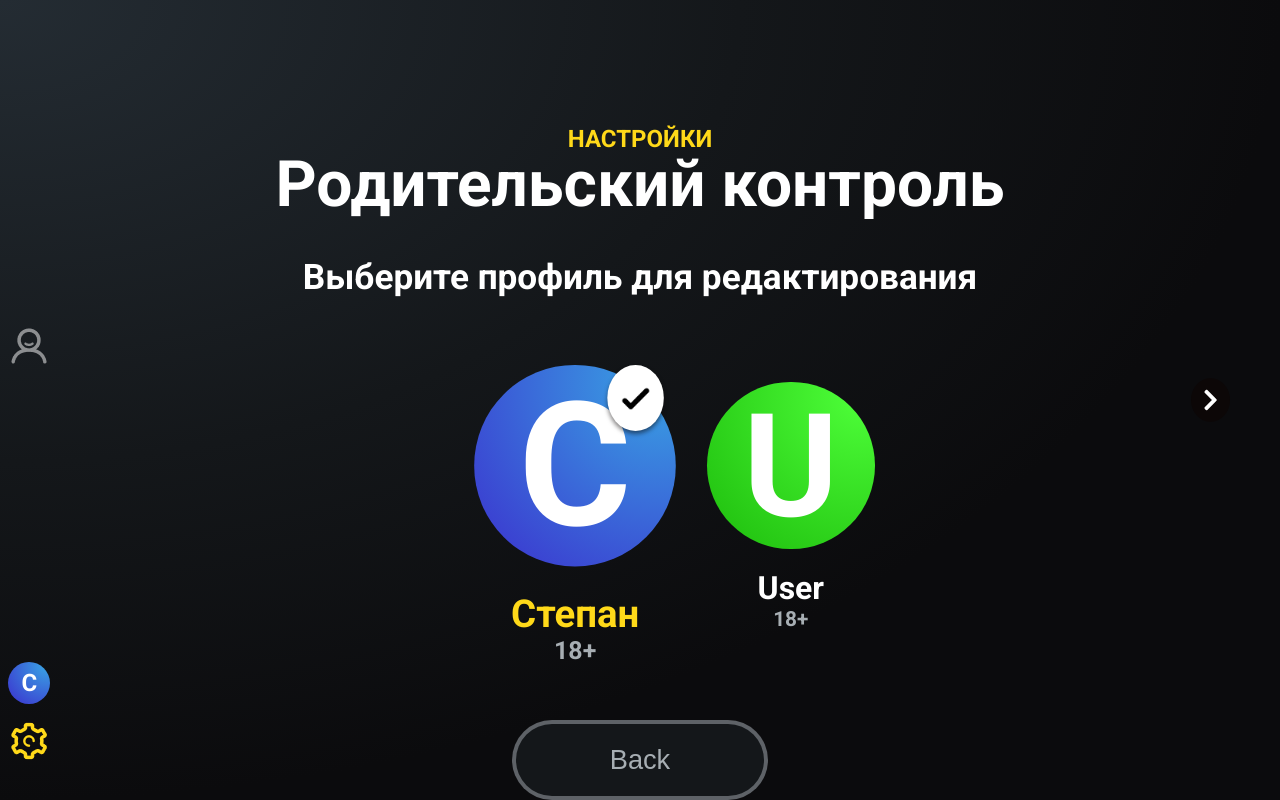
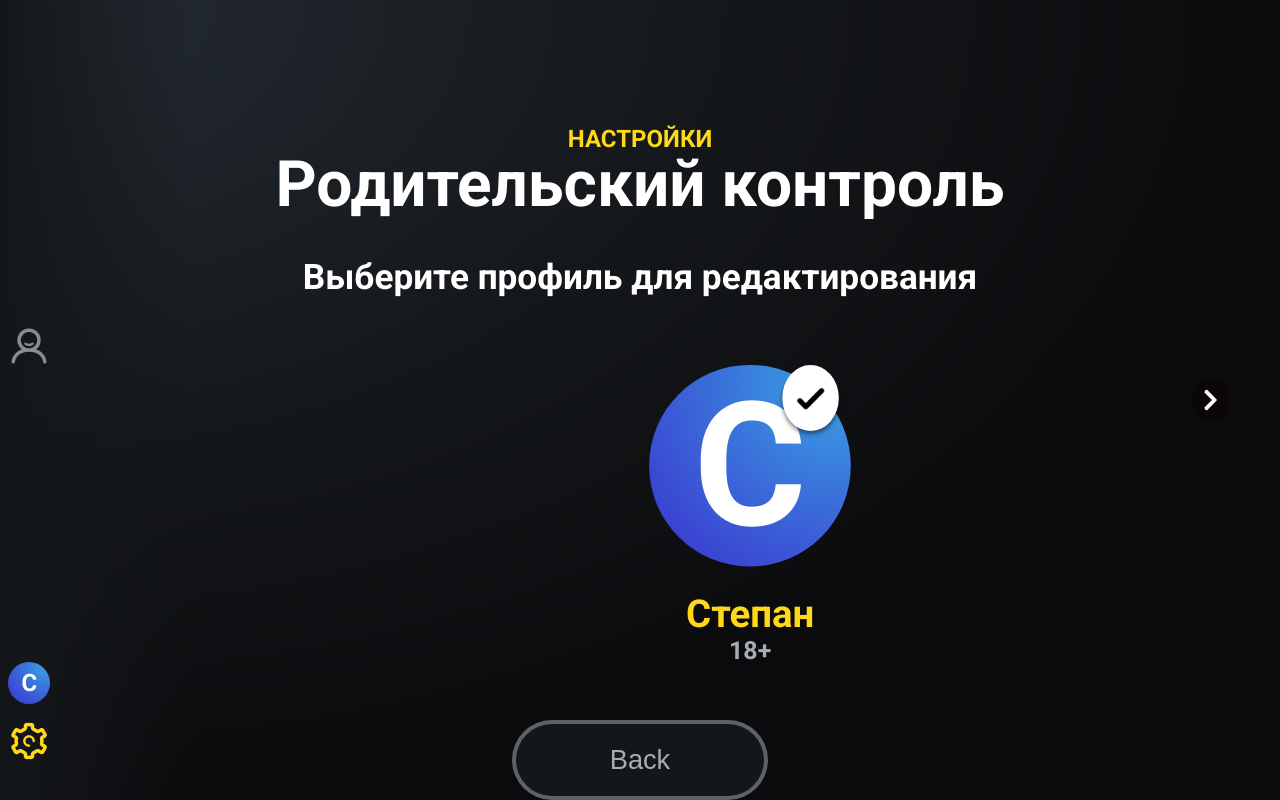
Before and after one commit to Polina-Sapego/Oxagile-training, a React app: page /settings/parental-control in a window 1280 px wide. Built offline with nearby package versions, Linux system fonts and the light colour scheme.

Commit message:
update initialState, add shadow

```diff
--- a/assets/styles/components/settings/ParentalControl.sass
+++ b/assets/styles/components/settings/ParentalControl.sass
@@ -6,6 +6,16 @@
   width: 100%
   display: flex
   flex-direction: column
+
+  &::before
+    content: ""
+    position: absolute
+    top: 0
+    width: 15%
+    height: 100%
+    z-index: 1
+    left: 0
+    background: linear-gradient(to right, rgba($black, 1), transparent)
 
   .parental-control-choose
     font-size: 2.2rem
@@ -21,7 +31,7 @@
 
     .visible-part-carousel-profile-parental
       height: 88%
-      width: 88%
+      width: 100%
       overflow: hidden
       display: flex
       justify-content: center
--- a/src/redux/newUser/reducer.ts
+++ b/src/redux/newUser/reducer.ts
@@ -7,9 +7,6 @@ const initialState: INewUsers = {
   users: [
     {
       id: 1, name: 'Степан', color: 'blue', selected: true, parentalRating: 18, isAdmin: true,
-    },
-    {
-      id: 2, name: 'User', color: 'green', selected: false, parentalRating: 18, isAdmin: false,
     },
   ],
 };
```
